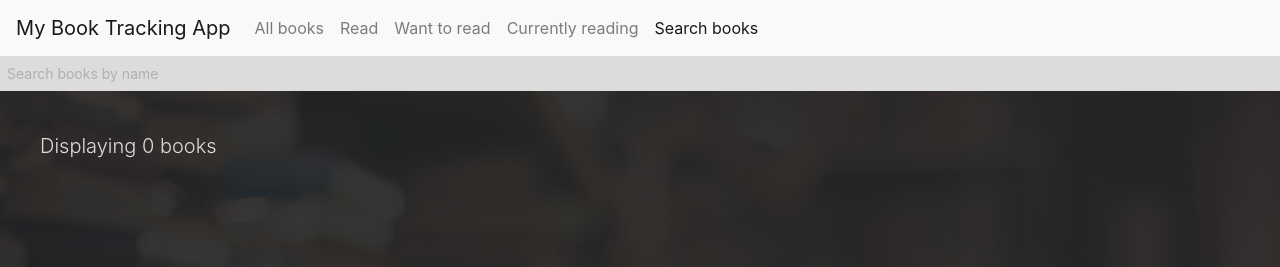
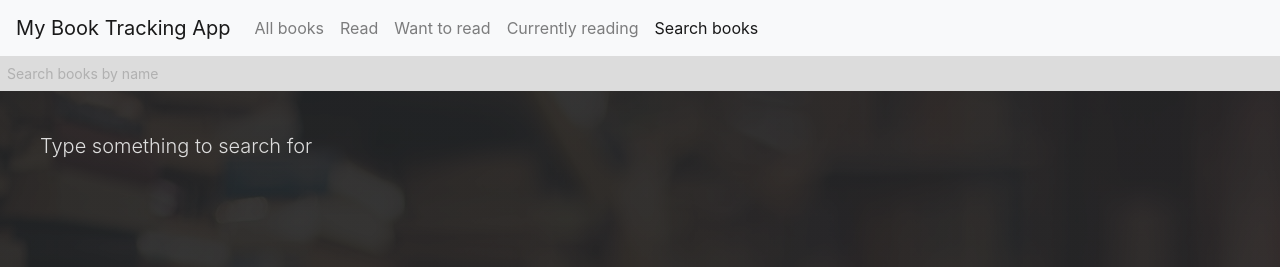
Before and after one commit to johncol/nano-degreee-course-book-tracking-app, a React (Create React App) app: page /search-books in a window 1280 px wide. Shown: the top 267 px of the page. Built offline with nearby package versions, Linux system fonts and the light colour scheme; no server answers.

Commit message:
Add SearchResults component and refactor state management in app.js

```diff
--- a/src/App.js
+++ b/src/App.js
@@ -8,6 +8,54 @@ import SearchBooks from './components/SearchBooks';
 
 import './App.scss';
 import * as BooksAPI from './api/BooksAPI';
+
+const addBookToShelf = (state, newShelfId, bookToUpdate) => {
+  bookToUpdate.shelf = newShelfId;
+  const newShelfBooksList = [...state.booksInShelves[newShelfId], bookToUpdate];
+  const newAllBooks = [...state.booksInShelves.all, bookToUpdate];
+
+  return {
+    booksInShelves: {
+      ...state.booksInShelves,
+      all: newAllBooks,
+      [newShelfId]: newShelfBooksList
+    }
+  };
+};
+
+const moveBookFromOneShelfToAnother = (state, oldShelfId, newShelfId, bookToUpdate) => {
+  const updatedBook = {
+    ...bookToUpdate,
+    shelf: newShelfId
+  };
+  const leavingOutBookToUpdate = bookInShelf => bookInShelf.id !== bookToUpdate.id;
+  const oldShelfBooksList = state.booksInShelves[oldShelfId].filter(leavingOutBookToUpdate);
+  const newShelfBooksList = [...state.booksInShelves[newShelfId], updatedBook];
+  const newAllBooks = [...state.booksInShelves.all.filter(leavingOutBookToUpdate), updatedBook];
+
+  return {
+    booksInShelves: {
+      ...state.booksInShelves,
+      all: newAllBooks,
+      [oldShelfId]: oldShelfBooksList,
+      [newShelfId]: newShelfBooksList
+    }
+  };
+};
+
+const organizeBooksInShelves = (booksIdsPerShelf, allBooks) => {
+  const shelfContainsBook = (booksInShelf, book) => booksInShelf.indexOf(book.id) !== -1;
+
+  const booksInShelves = { all: [] };
+  Object.keys(booksIdsPerShelf).forEach(shelf => {
+    const thisShelfContainsBook = shelfContainsBook.bind(null, booksIdsPerShelf[shelf]);
+    const booksInThisShelf = allBooks.filter(thisShelfContainsBook);
+    booksInShelves[shelf] = booksInThisShelf;
+    booksInShelves.all.push(...booksInThisShelf);
+  });
+
+  return booksInShelves;
+};
 
 class App extends Component {
   state = {
@@ -22,69 +70,22 @@ class App extends Component {
   setBookShelf = (bookToUpdate, newShelf) => {
     const oldShelfId = bookToUpdate.shelf;
     const newShelfId = newShelf.id;
-    if (oldShelfId === newShelfId) {
-      return null;
-    }
+    if (oldShelfId === newShelfId) return null;
 
     BooksAPI.update(bookToUpdate, newShelfId).then(() => {
-      const leavingOutBookToUpdate = bookInShelf => bookInShelf.id !== bookToUpdate.id;
+      const bookAlreadyInShelves = !!oldShelfId;
       this.setState(state => {
-        const oldShelfBooksList = state.booksInShelves[oldShelfId].filter(leavingOutBookToUpdate);
-        const updatedBook = {
-          ...bookToUpdate,
-          shelf: newShelfId
-        };
-        const newShelfBooksList = [...state.booksInShelves[newShelfId], updatedBook];
-        const newAllBooks = [...state.booksInShelves.all.filter(leavingOutBookToUpdate), updatedBook];
-
-        return {
-          booksInShelves: {
-            ...state.booksInShelves,
-            all: newAllBooks,
-            [oldShelfId]: oldShelfBooksList,
-            [newShelfId]: newShelfBooksList
-          }
-        };
+        return bookAlreadyInShelves
+          ? moveBookFromOneShelfToAnother(state, oldShelfId, newShelfId, bookToUpdate)
+          : addBookToShelf(state, newShelfId, bookToUpdate);
       });
     });
-  };
-
-  addBookToShelf = (bookToAdd, shelf) => {
-    BooksAPI.update(bookToAdd, shelf.id).then(() => {
-      this.setState(state => {
-        bookToAdd.shelf = shelf.id;
-        const newShelfBooksList = [...state.booksInShelves[shelf.id], bookToAdd];
-        const newAllBooks = [...state.booksInShelves.all, bookToAdd];
-
-        return {
-          booksInShelves: {
-            ...state.booksInShelves,
-            all: newAllBooks,
-            [shelf.id]: newShelfBooksList
-          }
-        };
-      });
-    });
-  };
-
-  organizeBooksInShelves = (booksIdsPerShelf, allBooks) => {
-    const shelfContainsBook = (booksInShelf, book) => booksInShelf.indexOf(book.id) !== -1;
-
-    const booksInShelves = { all: [] };
-    Object.keys(booksIdsPerShelf).forEach(shelf => {
-      const thisShelfContainsBook = shelfContainsBook.bind(null, booksIdsPerShelf[shelf]);
-      const booksInThisShelf = allBooks.filter(thisShelfContainsBook);
-      booksInShelves[shelf] = booksInThisShelf;
-      booksInShelves.all.push(...booksInThisShelf);
-    });
-
-    return booksInShelves;
   };
 
   updateBooksInShelvesState = apiResponses => {
     const booksIdsPerShelf = apiResponses[0];
     const allBooks = apiResponses[1];
-    const booksInShelves = this.organizeBooksInShelves(booksIdsPerShelf, allBooks);
+    const booksInShelves = organizeBooksInShelves(booksIdsPerShelf, allBooks);
     this.setState({ booksInShelves });
   };
 
@@ -106,7 +107,10 @@ class App extends Component {
             path="/shelves"
             render={() => <ShelvesContainer booksInShelves={booksInShelves} onSetBookShelf={this.setBookShelf} />}
           />
-          <Route path="/search-books" render={() => <SearchBooks onSetBookShelf={this.addBookToShelf} />} />
+          <Route
+            path="/search-books"
+            render={() => <SearchBooks onSetBookShelf={this.setBookShelf} booksInShelves={booksInShelves.all} />}
+          />
         </div>
       </div>
     );
--- a/src/api/BooksAPI.js
+++ b/src/api/BooksAPI.js
@@ -2,7 +2,10 @@ const api = 'https://reactnd-books-api.udacity.com';
 
 // Generate a unique token for storing your bookshelf data on the backend server.
 let token = localStorage.token;
-if (!token) token = localStorage.token = 'NM5ET7On92BSZFjhj3ka';
+if (!token)
+  token = localStorage.token = Math.random()
+    .toString(36)
+    .substr(-8);
 
 const headers = {
   Accept: 'application/json',
--- a/src/components/SearchBooks.jsx
+++ b/src/components/SearchBooks.jsx
@@ -1,10 +1,11 @@
 import React from 'react';
+import PropTypes from 'prop-types';
 import debounce from 'lodash/debounce';
-import PropTypes from 'prop-types';
 
-import Shelf from './Shelf.jsx';
 import Notification from './common/Notification.jsx';
 import Loader from './common/Loader.jsx';
+import Book from './Book';
+import { byTitle } from './../utils/book-utils';
 import * as BooksApi from './../api/BooksAPI';
 
 const SearchBar = ({ query, onUpdateQuery: updateQuery }) => (
@@ -21,25 +22,67 @@ const SearchBar = ({ query, onUpdateQuery: updateQuery }) => (
   </div>
 );
 
+const SearchResults = ({ books, onSetBookShelf, query, loading }) => {
+  const toBookElement = book => <Book book={book} key={book.id} onSetBookShelf={onSetBookShelf} />;
+  const validQuery = query && query.trim() !== '';
+
+  return (
+    <div className="shelf">
+      <p className="lead">
+        {loading && <span>Searching..</span>}
+        {!loading && !validQuery && <span>Type something to search for</span>}
+        {!loading && validQuery && (
+          <span>
+            {books.length === 0 && <span>No books were found</span>}
+            {books.length > 0 && (
+              <span>
+                {books.length} book{books.length !== 1 ? 's were' : ' was'} found
+              </span>
+            )}
+          </span>
+        )}
+      </p>
+      <div className="shelf-books">{books.sort(byTitle).map(toBookElement)}</div>
+    </div>
+  );
+};
+
 class SearchBooks extends React.Component {
   state = {
     results: [],
     query: '',
-    notification: {
-      visible: false
-    },
+    queryToTriggerSearch: '',
+    showNotification: false,
     loading: false
+  };
+
+  setShelvesToResults = results => {
+    return results.map(result => {
+      const books = this.props.booksInShelves.filter(book => book.id === result.id);
+      if (books.length === 1) {
+        result.shelf = books[0].shelf;
+      }
+      return result;
+    });
+  };
+
+  callSearchApi = query => {
+    BooksApi.search(query)
+      .then(results => {
+        this.setState({
+          results: this.setShelvesToResults(results)
+        });
+      })
+      .finally(() => this.setState({ loading: false }));
   };
 
   search = debounce(query => {
     if (query !== '') {
-      this.setState({ loading: true });
-      BooksApi.search(query)
-        .then(results => {
-          this.setState({ results });
-          this.setState({ loading: false });
-        })
-        .finally(() => this.setState({ loading: false }));
+      this.setState({
+        loading: true,
+        queryToTriggerSearch: query
+      });
+      this.callSearchApi(query);
     } else {
       this.setState({ results: [] });
     }
@@ -50,30 +93,26 @@ class SearchBooks extends React.Component {
     this.setState(() => ({ query }), () => this.search(query.trim()));
   };
 
-  toggleNotification = () => {
-    this.setState(state => ({
-      notification: {
-        visible: !state.notification.visible
-      }
-    }));
+  setBookShelfAndNotify = (book, shelf) => {
+    this.setState({ showNotification: true });
+    setTimeout(() => this.setState({ showNotification: false }), 1500);
+    this.props.onSetBookShelf(book, shelf);
   };
 
   render() {
-    const { results, query, notification, loading } = this.state;
-    const { onSetBookShelf } = this.props;
+    const { results, query, queryToTriggerSearch, showNotification, loading } = this.state;
 
     return (
       <div className="search-books">
-        {notification.visible && <Notification onHide={this.toggleNotification}>Book added to shelf</Notification>}
+        {showNotification && <Notification>Book added to shelf</Notification>}
         <SearchBar query={query} onUpdateQuery={this.updateQuery} />
         {loading && <Loader />}
-        <Shelf
+        <SearchResults
+          loading={loading}
+          query={queryToTriggerSearch}
           books={results}
           shelf={{ name: 'search' }}
-          onSetBookShelf={(book, shelf) => {
-            this.toggleNotification();
-            onSetBookShelf(book, shelf);
-          }}
+          onSetBookShelf={this.setBookShelfAndNotify}
         />
       </div>
     );
@@ -81,7 +120,8 @@ class SearchBooks extends React.Component {
 }
 
 SearchBooks.propTypes = {
-  onSetBookShelf: PropTypes.func.isRequired
+  onSetBookShelf: PropTypes.func.isRequired,
+  booksInShelves: PropTypes.arrayOf(PropTypes.object).isRequired
 };
 
 export default SearchBooks;
--- a/src/components/Shelf.jsx
+++ b/src/components/Shelf.jsx
@@ -2,10 +2,7 @@ import React from 'react';
 import PropTypes from 'prop-types';
 
 import Book from './Book';
-
-const byTitle = (book1, book2) => {
-  return book1.title > book2.title ? 1 : -1;
-};
+import { byTitle } from './../utils/book-utils';
 
 const Shelf = props => {
   const { books, onSetBookShelf } = props;
--- a/src/components/common/Notification.jsx
+++ b/src/components/common/Notification.jsx
@@ -1,7 +1,6 @@
 import React from 'react';
 
-const Notification = ({ children, onHide, millis = 1000 }) => {
-  setTimeout(onHide, millis);
+const Notification = ({ children }) => {
   return (
     <div className="notification alert alert-info" role="alert">
       {children}
--- /dev/null
+++ b/src/utils/book-utils.js
@@ -0,0 +1,3 @@
+export const byTitle = (book1, book2) => {
+  return book1.title > book2.title ? 1 : -1;
+};
```
Also changed, not shown: src/App.scss (+16 -30 lines).
